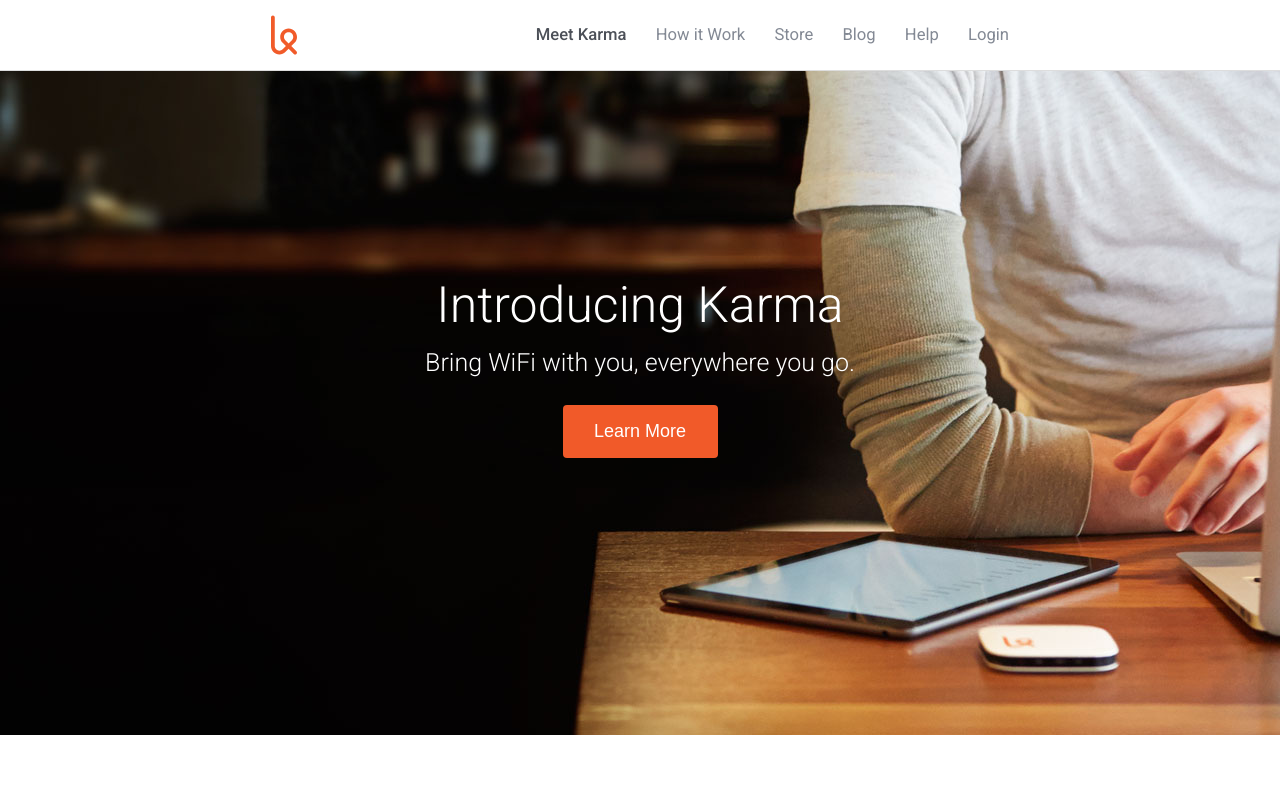
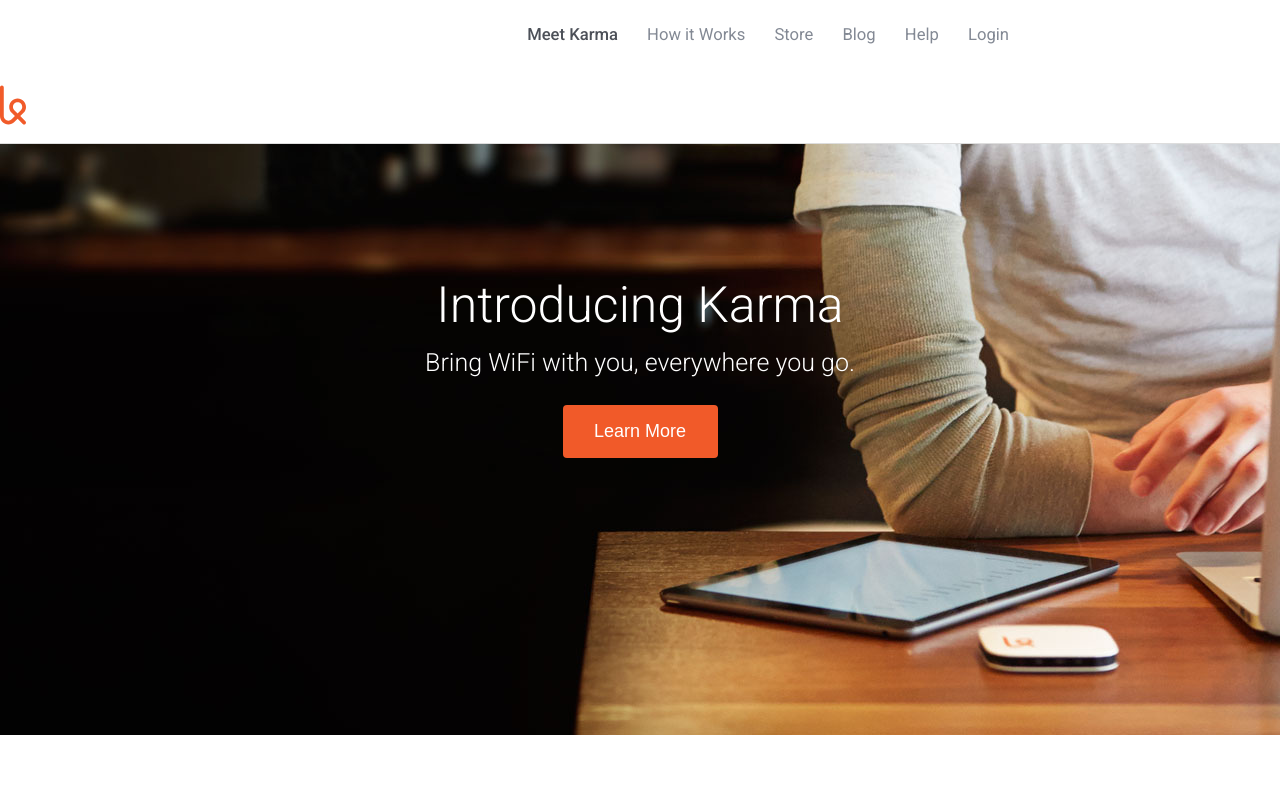
Before and after one commit to rodblackney/landing-page, a plain HTML site: page index.html in a window 1280 px wide. Shown: the top 800 px of the page. Drawn offline with Linux system fonts and the light colour scheme.

Commit message:
adjusted logo

```diff
--- a/index.html
+++ b/index.html
@@ -17,16 +17,16 @@
 <!-- navigation -->
 	<nav class="top-navigation">
 	<div class="content">
-	<img class="logo" src="img/karma-logo.svg" alt="Logo Image" width ="26px">
 		<ul class="links">
 			<li class="active">Meet Karma</li>
-			<li>How it Work</li>
+			<li>How it Works</li>
 			<li>Store</li>
 			<li>Blog</li>
 			<li>Help</li>
 			<li>Login</li>
 		</ul>
 	</div>
+		<img class="logo" src="img/karma-logo.svg" alt="Logo Image" width ="26px">
 	</nav>
 <!-- introduction -->
 <section class="introduction">
```
